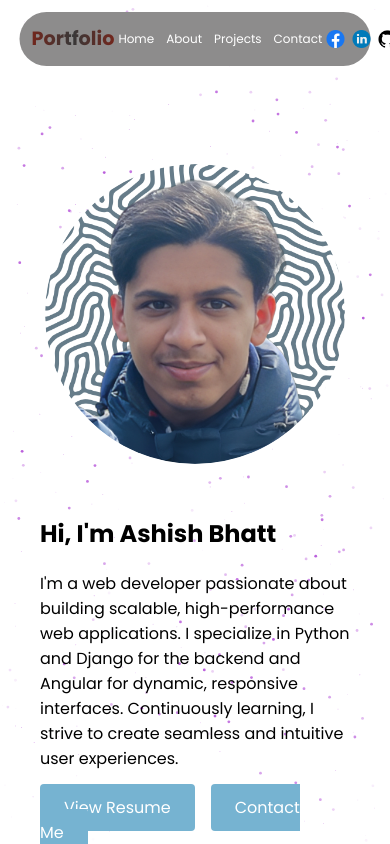
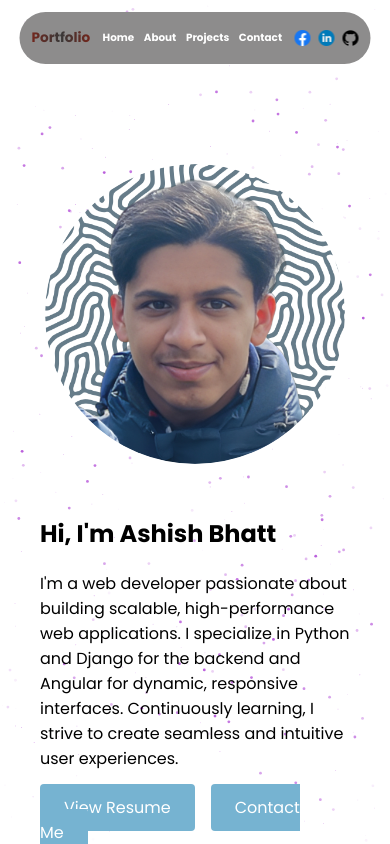
Before and after one commit to zzzastro/github-portfolio, an Angular app: page / in a window 390 px wide. Shown: the top 844 px of the page. Built offline with nearby package versions, Linux system fonts and the light colour scheme.

Commit message:
Navbar improvements for mobile devices

```diff
--- a/src/app/navbar/navbar.component.css
+++ b/src/app/navbar/navbar.component.css
@@ -120,19 +120,25 @@
     width: 90%;
     padding: 0.05rem 0.75rem;
     margin-top: 0.25rem;
+    align-items: center;
   }
 
-  .nav-left .logo {
-    font-size: 0.9rem;
+  .nav-left .logo.portfolio-link {
+    font-size: 0.85rem;
+    display: flex;
+    align-items: center;
+    height: 100%;
   }
 
   .nav-center {
-    gap: 0.25rem;
+    gap: 0.20rem;
+    align-items: center;
   }
 
   .nav-center li a {
-    font-size: 0.75rem;
-    padding: 0.25rem;
+    font-size: 0.65rem;
+    font-weight: bold;
+    padding: 0.20rem;
     color: #fff;
   }
 
@@ -143,8 +149,8 @@
   }
 
   .nav-right a img {
-    width: 18px;
-    height: 18px;
+    width: 16px;
+    height: 16px;
     margin-left: 0;
   }
 
@@ -154,6 +160,7 @@
     min-height: 44px;
     display: flex;
     align-items: center;
+    justify-content: center;
   }
 }
 
```
